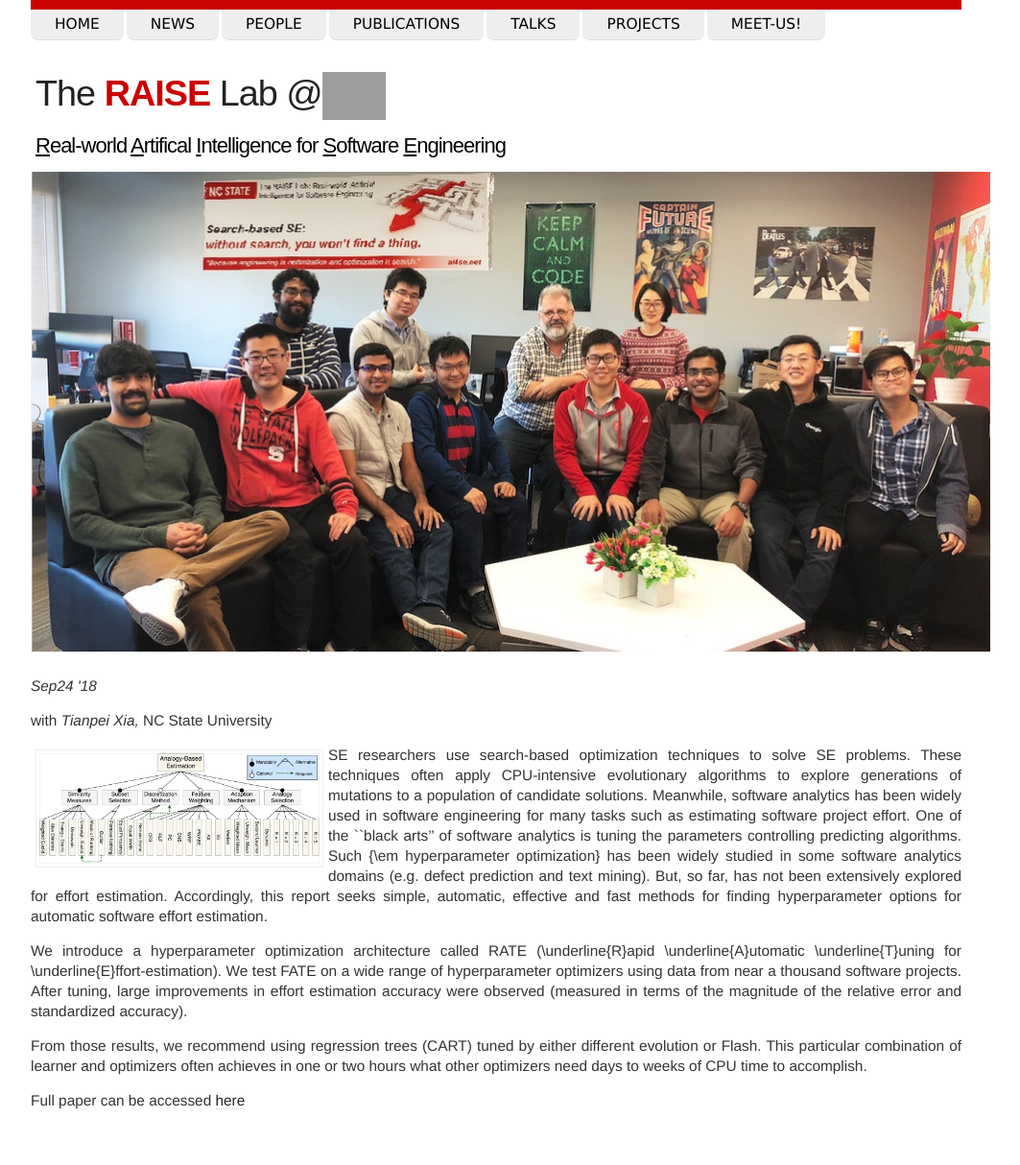
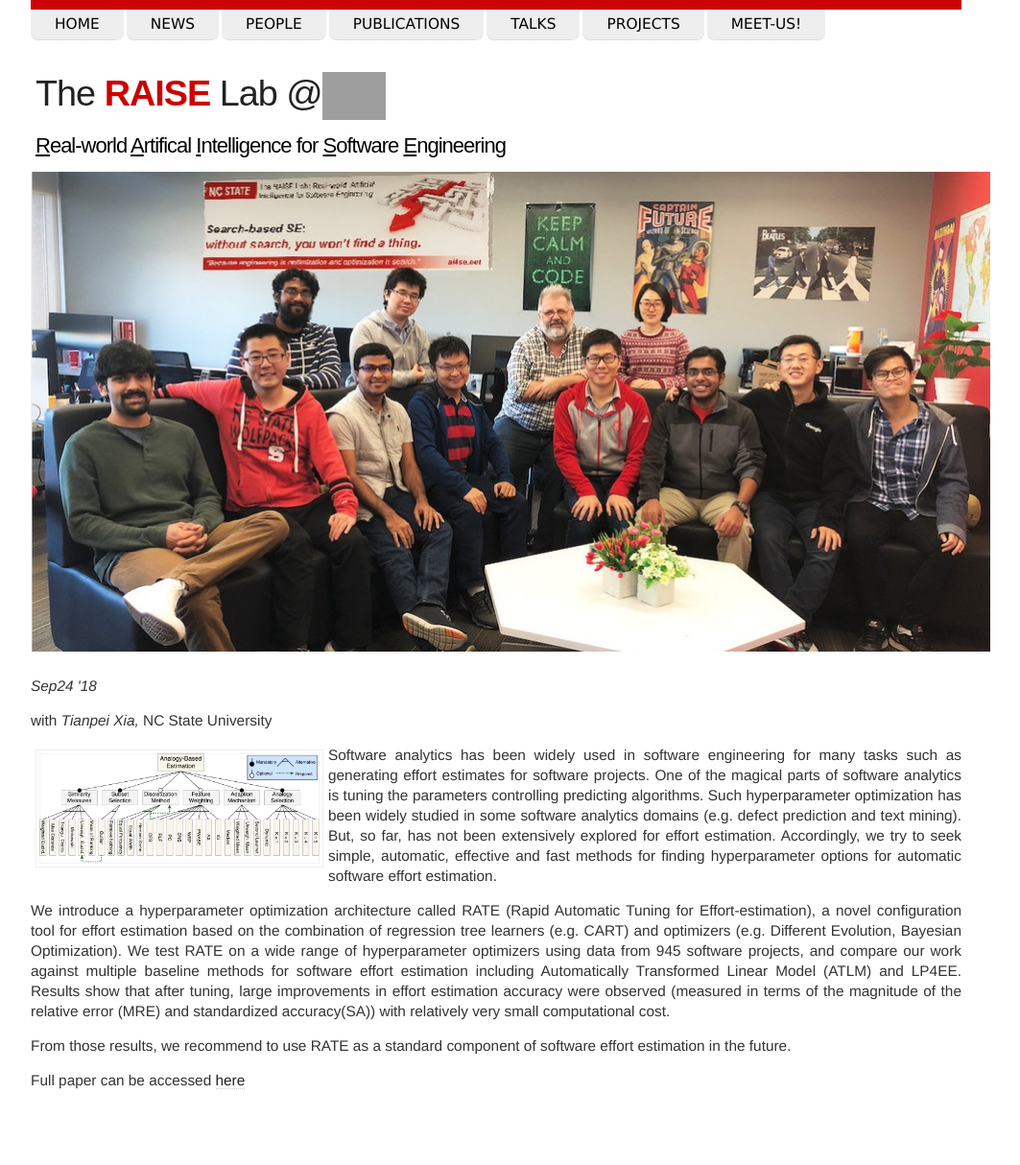
Before and after one commit to ai-se/ai-se.github.io, a Jekyll site: the page built from projects/_posts/2018-09-24-oil.md, in a window 1280 px wide. Shown: the whole page at 96% size, without its empty margins (128-1191 px from the left). Built offline with Jekyll 4.4.1, drawn with Linux system fonts in a browser that asks for light colours; after the commit the page ends 1193 px from its top, so only the background shows below that; grey boxes are pictures that could not be loaded.

Commit message:
Update 2018-09-24-oil.md

```diff
--- a/projects/_posts/2018-09-24-oil.md
+++ b/projects/_posts/2018-09-24-oil.md
@@ -10,11 +10,10 @@ with _Tianpei Xia,_ NC State University
 <img align="left" width="300"
  src="/img/feature_model_tree.png">
 
-SE researchers use search-based optimization techniques to solve SE problems. These techniques often apply CPU-intensive evolutionary algorithms to explore generations of mutations to a population of candidate solutions. Meanwhile, software analytics has been widely used in software engineering for many tasks such as estimating software project effort. One of the ``black arts'' of software analytics is tuning the parameters controlling predicting algorithms. Such {\em hyperparameter optimization} has been widely studied in some software analytics domains (e.g. defect prediction and text mining). But, so far, has not been extensively explored for effort estimation. Accordingly, this report seeks simple, automatic, effective and fast methods for finding hyperparameter options for automatic software effort estimation.
+Software analytics has been widely used in software engineering for many tasks such as generating effort estimates for software projects. One of the magical parts of software analytics is tuning the parameters controlling predicting algorithms. Such hyperparameter optimization has been widely studied in some software analytics domains (e.g. defect prediction and text mining). But, so far, has not been extensively explored for effort estimation. Accordingly, we try to seek simple, automatic, effective and fast methods for finding hyperparameter options for automatic software effort estimation.
 
-We introduce a hyperparameter optimization architecture called RATE (\underline{R}apid \underline{A}utomatic \underline{T}uning for \underline{E}ffort-estimation). We test FATE on a wide range of  hyperparameter optimizers using data from near a thousand software projects. After tuning, large improvements in effort estimation accuracy were observed (measured in terms of the magnitude of the relative error and standardized accuracy).
+We introduce a hyperparameter optimization architecture called RATE (Rapid Automatic Tuning for Effort-estimation), a novel configuration tool for effort estimation based on the combination of regression tree learners (e.g. CART) and optimizers (e.g. Different Evolution, Bayesian Optimization). We test RATE on a wide range of hyperparameter optimizers using data from 945 software projects, and compare our work against multiple baseline methods for software effort estimation including Automatically Transformed Linear Model (ATLM) and LP4EE. Results show that after tuning, large improvements in effort estimation accuracy were observed (measured in terms of the magnitude of the relative error (MRE) and standardized accuracy(SA)) with relatively very small computational cost.
 
-From those results, we recommend using regression trees (CART) tuned by either different evolution or Flash. This particular combination of learner and optimizers often achieves
-in one or two hours what other optimizers need days to weeks of CPU time to accomplish.
+From those results, we recommend to use RATE as a standard component of software effort estimation in the future.
 
 Full paper can be accessed [here](https://arxiv.org/pdf/1805.00336.pdf)
```
